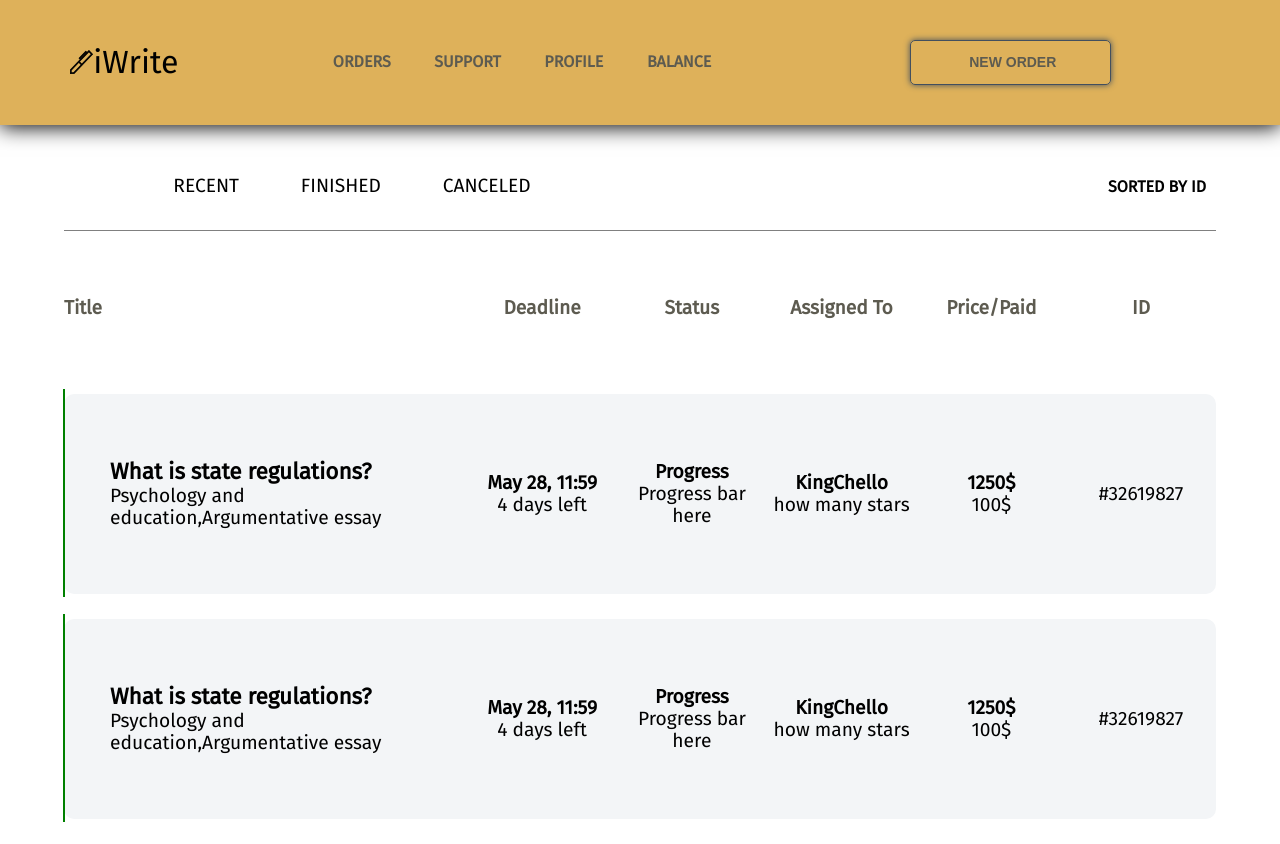
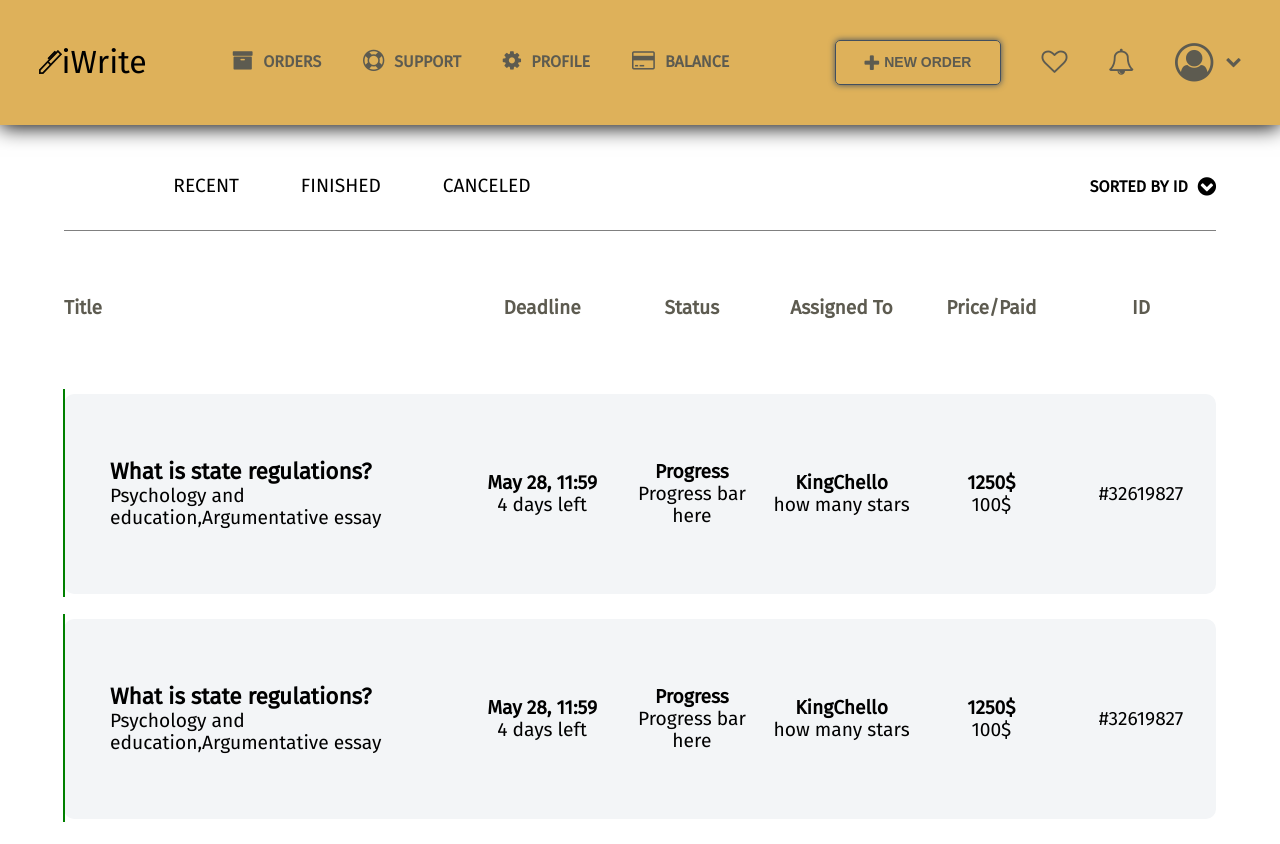
Before and after one commit to KapSSe/site-iWrite-task-, a website: page index.html in a window 1280 px wide. Drawn offline with nearby package versions, Linux system fonts and the light colour scheme; the site is published under a folder, as on GitHub Pages, so addresses that start at the root find nothing.

Commit message:
fixed fa path

```diff
--- a/index.html
+++ b/index.html
@@ -6,7 +6,7 @@
    <meta charset="UTF-8">
    <meta name="viewport" content="width=device-width, initial-scale=1">
    <link href="css/normalize.css" rel="stylesheet">
-   <link href="/css/font-awesome.min.css" rel="stylesheet">
+   <link href="css/font-awesome.min.css" rel="stylesheet">
    <link href="css/main.css" rel="stylesheet">
    <link href="https://fonts.googleapis.com/css?family=Fira+Sans:300,400" rel="stylesheet">
 </head>
```
